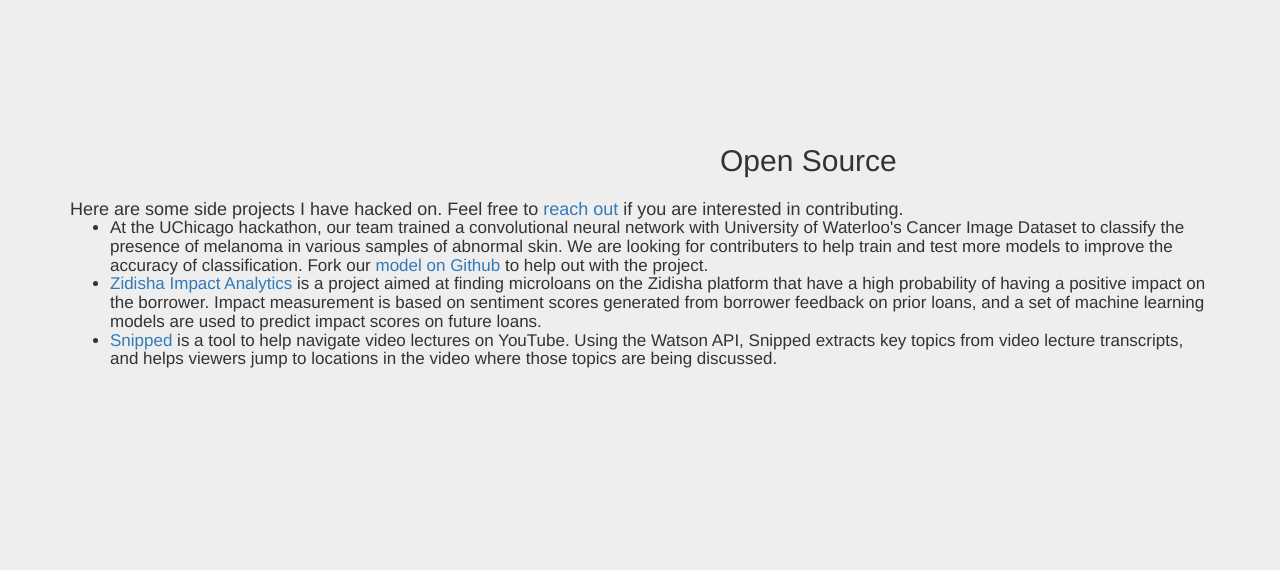
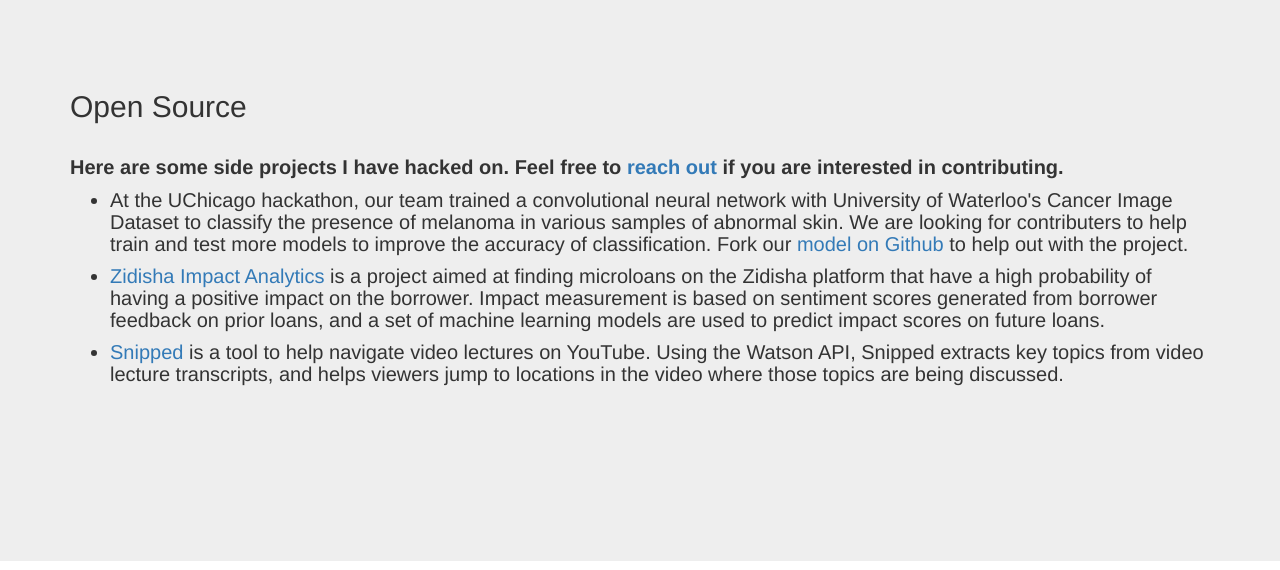
Before and after one commit to jigshahpuzzle/jigshahpuzzle.github.io, a plain HTML site: page index.html in a window 1280 px wide. Shown: the part 1889-2459 px from the top of the page. Drawn offline with Linux system fonts and the light colour scheme.

Commit message:
open source fixed

```diff
--- a/index.html
+++ b/index.html
@@ -94,7 +94,7 @@
     </section>
 
     <!-- About Section -->
-    <section id="about" class="about-section" style="height : 1900px !important; padding-top : 100px !important;">
+    <section id="about" class="about-section" style="height : 1650px !important; padding-top : 100px !important;">
         <div class="container">
             <div class="row">
                 <div class="col-lg-12">
@@ -125,34 +125,35 @@
                             <a target="_blank" href="http://www.finalyze.io">Finalyze Premium</a> is a business intelligence platform that brings alternative datasets into the traditional investment analysts' workflow, empowering them to go from hypothesis to data-driven investment insight in a matter of minutes. The platform features search functionality over millions of datasets, drag-and-drop machine learning tools, and modern data visualization capabilities. If you are a fund manager interested in how the Finalyze solution can help you, sign up for a <a target="_blank" href="http://www.finalyze.io">product demo</a>.
                         </div>
                     </p>
-                    <br>
-                    <br>
-                    <br>
+                    <div class="align-left" style="float: left; position: relative; top: -130px;">
                         <h2 class="left-align"> Open Source <h2>
                         <br>
                         <br>
                         <p class="left-align">
-                        <div class="left-align" style="font-size : 18px;" align="left">
+                            <div class="left-align" style="font-size : 20px;" align="left">
+                                <strong>
                                 Here are some side projects I have hacked on. Feel free to <a href="mailto:jigar@uchicago.edu"> reach out </a> if you are interested in contributing.
+                                </strong>
                             </div>
                             <br>
                             <ul>
-                            <li class="left-align" align="left" style="font-size : 17px;">
+                                <li class="left-align" align="left" style="font-size : 20px;">
                                     At the UChicago hackathon, our team trained a convolutional neural network with University of Waterloo's Cancer Image Dataset to classify the presence of melanoma in various samples of abnormal skin. We are looking for contributers to help train and test more models to improve the accuracy of classification. Fork our <a target="_blank" href="https://github.com/jigshahpuzzle/chicagohackathon"> model on Github</a> to help out with the project.
                                 </li>
                                 <br>
                                 <br>
-                            <li class="left-align" align="left" style="font-size : 17px;">
+                                <li class="left-align" align="left" style="font-size : 20px; margin-top: 10px;">
                                     <a target="_blank" href="https://github.com/ozone96/zidisha_impact_analytics">Zidisha Impact Analytics</a> is a project aimed at finding microloans on the Zidisha platform that have a high probability of having a positive impact on the borrower. Impact measurement is based on sentiment scores generated from borrower feedback on prior loans, and a set of machine learning models are used to predict impact scores on future loans.
                                 </li>
                                 <br>
                                 <br>
-                            <li class="left-align" align="left" style="font-size : 17px;">
+                                <li class="left-align" align="left" style="font-size : 20px; margin-top: 10px;">
                                     <a target="_blank" href="http://www.snipped.me">Snipped</a> is a tool to help navigate video lectures on YouTube. Using the Watson API, Snipped extracts key topics from video lecture transcripts, and helps viewers jump to locations in the video where those topics are being discussed.
                                 </li>
                             </ul>
                         </p>
                         <br>
+                    </div>
                 </div>
             </div>
         </div>
```
Lines whose indentation alone changed are shown as unchanged.
